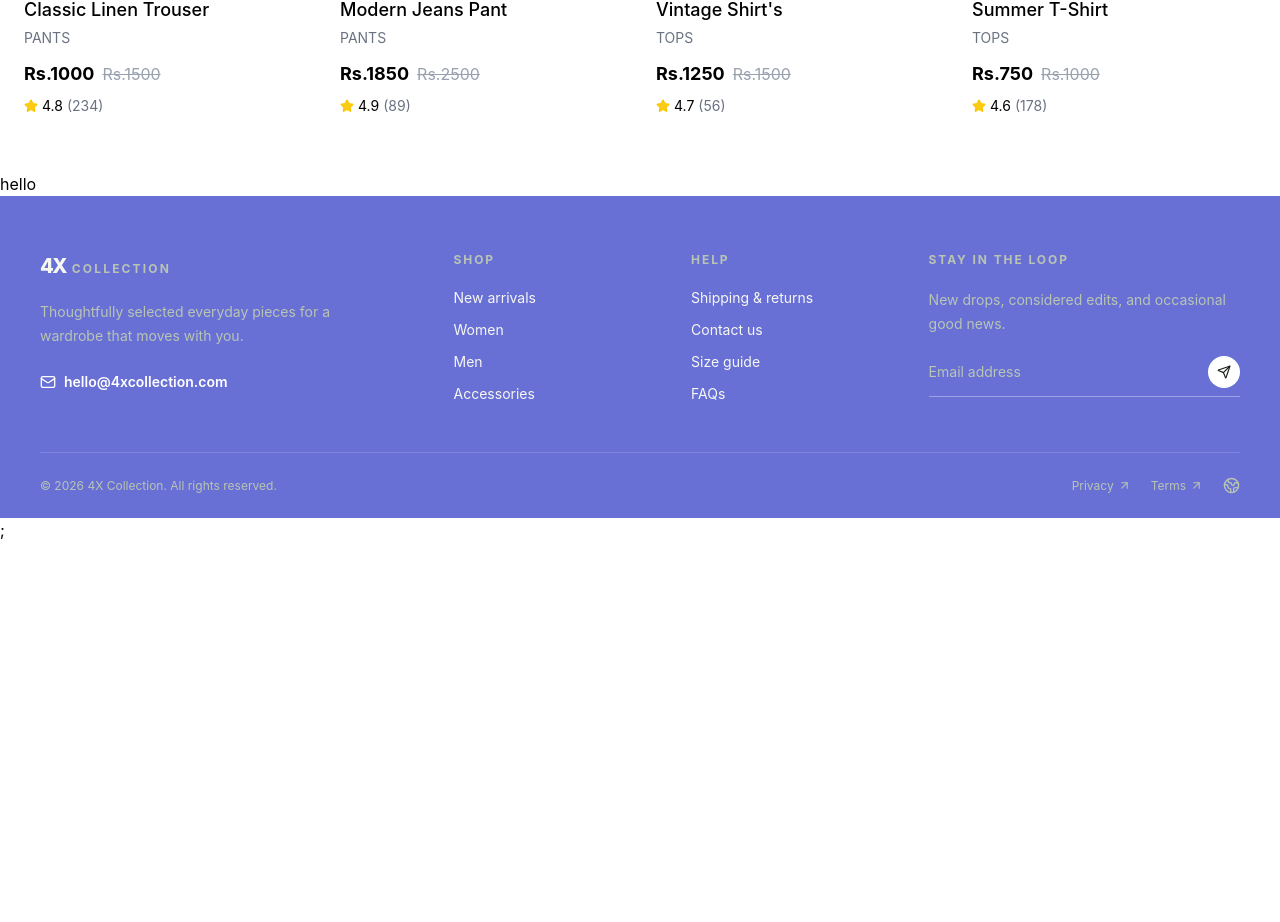
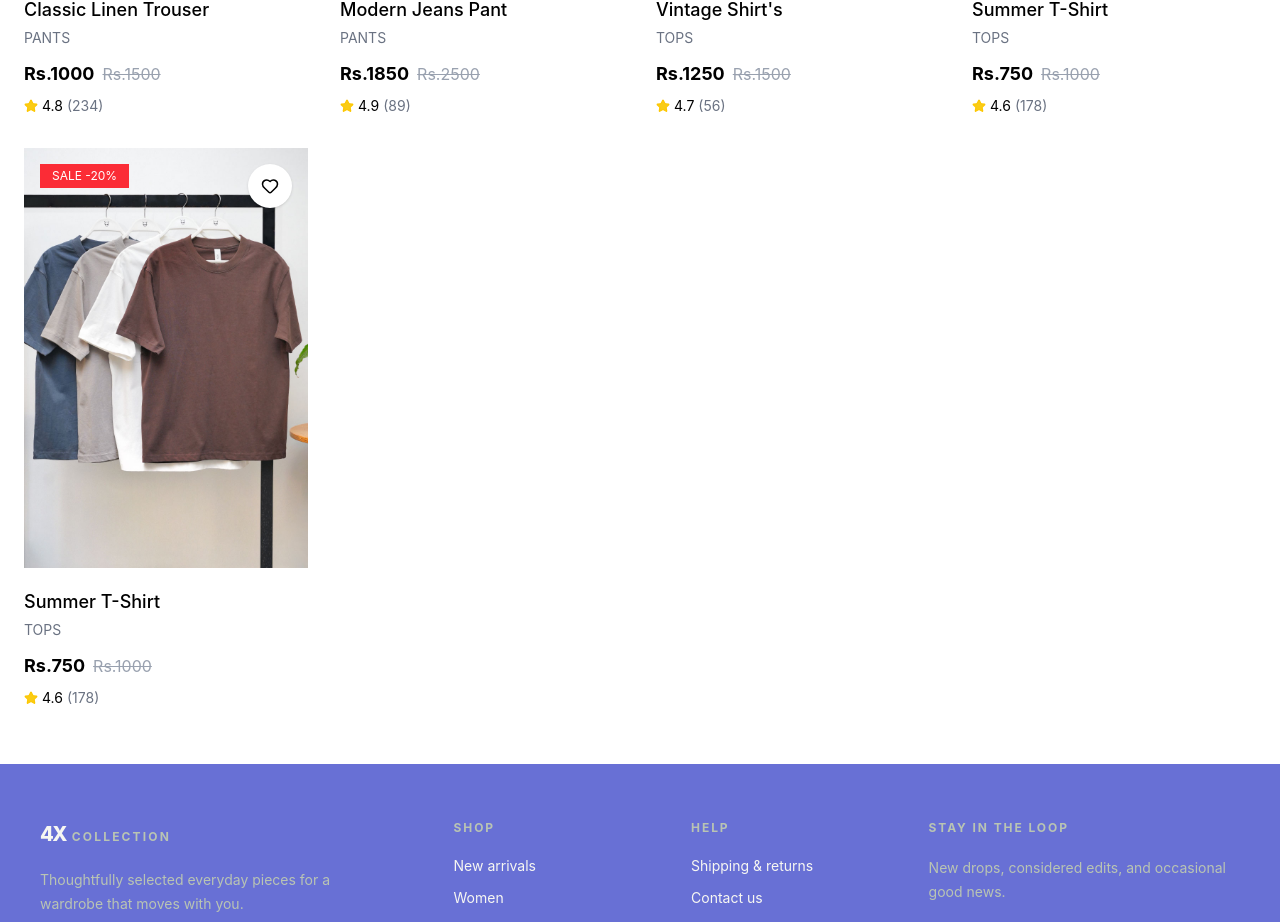
Before and after one commit to ashokbudha/4xcollection, a React app in the folder client/: page / in a window 1280 px wide. Shown: the part 1569-2491 px from the top of the page. Before the commit the page ends 2111 px from the top, so only its background shows below. Built offline with nearby package versions, Linux system fonts and the light colour scheme; no server answers; the HTML template or start-up script is replaced by a standard one.

Commit message:
removing extra div

```diff
--- a/client/src/components/ProductCard.jsx
+++ b/client/src/components/ProductCard.jsx
@@ -47,6 +47,18 @@ const products = [
   },
   {
     id: 4,
+    title: "Summer T-Shirt",
+    category: "tops",
+    price: "Rs.750",
+    oldPrice: "Rs.1000",
+    rating: "4.6",
+    reviews: "178",
+    badge: "SALE -20%",
+    badgeColor: "bg-red-500",
+    image: tshirt,
+  },
+  {
+    id: 5,
     title: "Summer T-Shirt",
     category: "tops",
     price: "Rs.750",
--- a/client/src/pages/home/home.jsx
+++ b/client/src/pages/home/home.jsx
@@ -8,10 +8,9 @@ const Home = () => {
       <Navbar/>
       <Hero/>
       <ProductCard/>
-      <h1>hello</h1>
       <Footer/>
     </div>
-  )
+  );
 }
 
 export default Home
```
